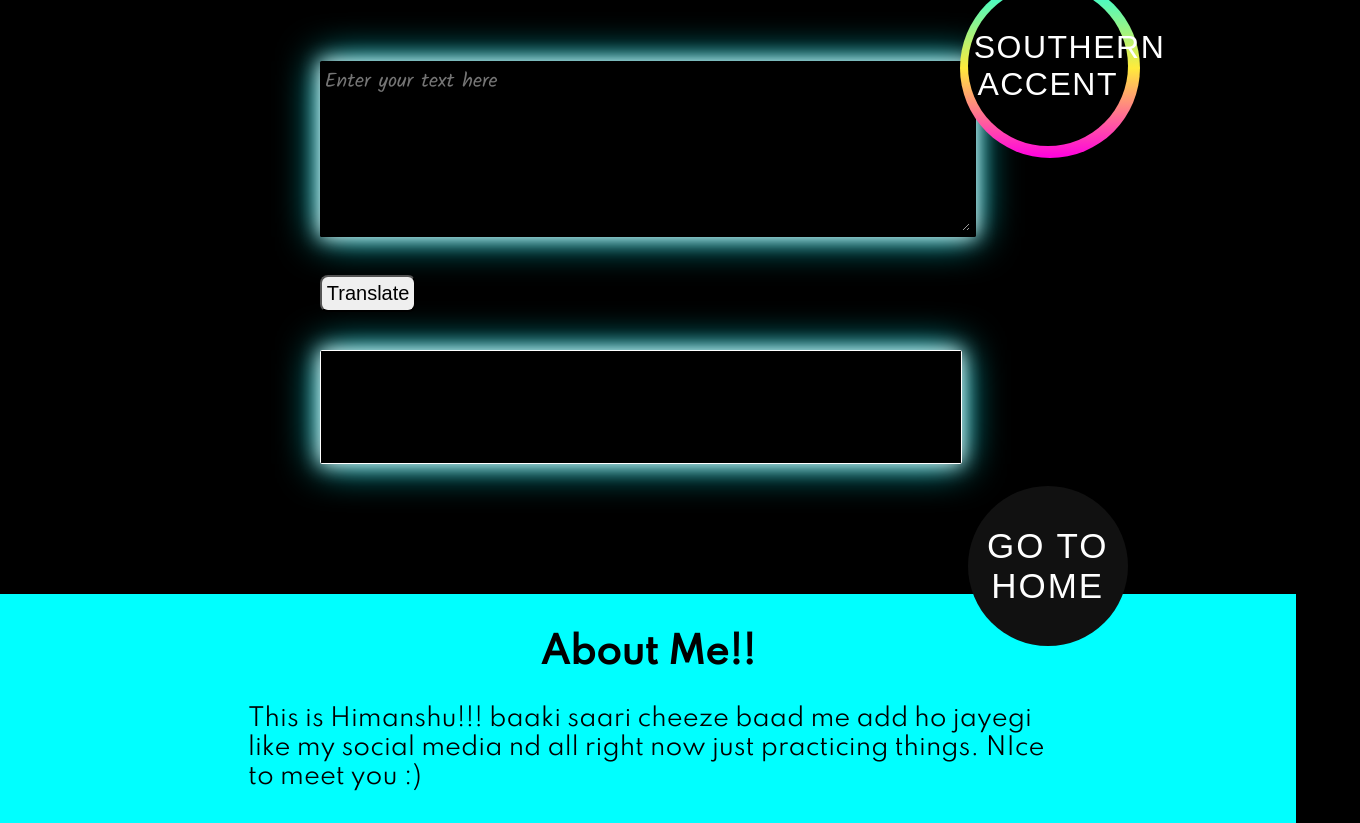
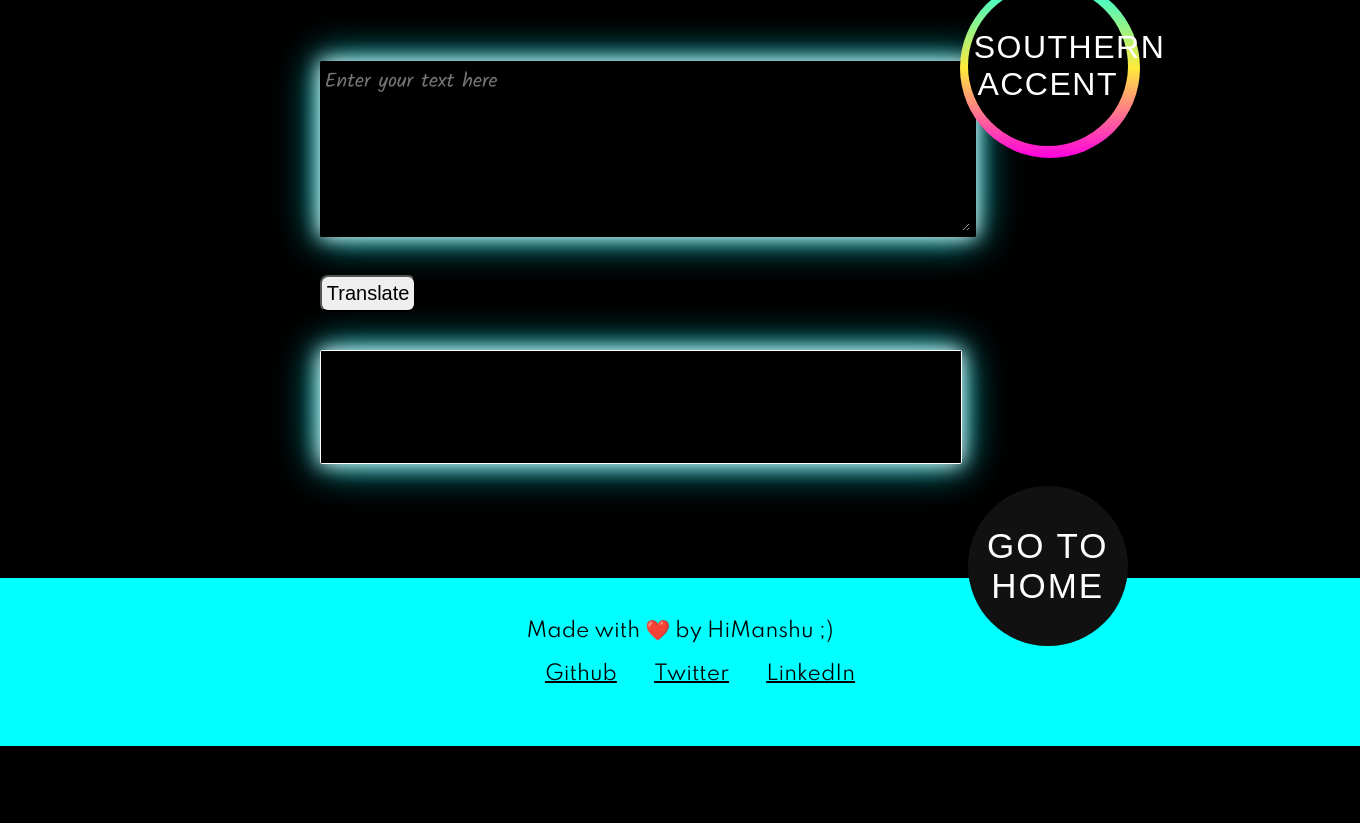
Before and after one commit to 05him/Accent_API, a plain HTML site: page southern.html in a window 1280 px wide. Shown: the part 111-934 px from the top of the page, 1360 px wide, since content can reach past the window. After the commit the page ends 857 px from the top, so only its background shows below. Drawn offline with Linux system fonts and the light colour scheme.

Commit message:
updated footer

```diff
--- a/southern.html
+++ b/southern.html
@@ -1,38 +1,42 @@
 <!DOCTYPE html>
 <html lang="en">
-
   <head>
-    <meta charset="UTF-8">
-    <meta name="viewport" content="width=device-width, initial-scale=1.0">
+    <meta charset="UTF-8" />
+    <meta name="viewport" content="width=device-width, initial-scale=1.0" />
     <title>Southern-accent</title>
-    <link href="style.css" rel="stylesheet">
+    <link href="style.css" rel="stylesheet" />
   </head>
 
   <body>
     <div class="heading-home">The Accent Kit</div>
     <div class="textarea-glow">
-        <textarea id="input" class="text-translate" placeholder="Enter your text here"></textarea>
+      <textarea
+        id="input"
+        class="text-translate"
+        placeholder="Enter your text here"
+      ></textarea>
     </div>
-    <button id="button" class="button-translate">Translate </button>
+    <button id="button" class="button-translate">Translate</button>
 
     <div class="div-output output-glow" id="output"></div>
 
     <div class="button-g">
-
-        <button class="cbuttonn" >Southern accent</button>
-
-
+      <button class="cbuttonn">Southern accent</button>
     </div>
 
     <div class="button-b">
-        <button id="go-to" class="cbutton" >Go to home</button>
+      <button id="go-to" class="cbutton">Go to home</button>
     </div>
 
-    <footer class="footer">
-        <div class="div-footer">
-            <h2>About Me!!</h2>
-            <p>This is Himanshu!!! baaki saari cheeze baad me add ho jayegi like my social media nd all right now just practicing things. NIce to meet you :)</p>
-        </div>
+    <footer>
+      <div>Made with ❤️ by HiManshu ;)</div>
+      <ul>
+        <li><a href="https://github.com/05him">Github</a></li>
+        <li><a href="https://twitter.com/HiManshu_0_">Twitter</a></li>
+        <li>
+          <a href="https://www.linkedin.com/in/himanshu-1212b3200/">LinkedIn</a>
+        </li>
+      </ul>
     </footer>
   </body>
   <script src="southern.js" type="text/javascript"></script>
--- a/style.css
+++ b/style.css
@@ -135,20 +135,21 @@ body {
   color: white;
 }
 
-.footer {
+footer {
+  margin-top: 3rem;
   background-color: aqua;
   color: black;
-  font-size: 14px;
+  font-size: 20px;
   width: 100%;
+  text-align: center;
+  padding: 2.5rem;
 }
-
-.footer h2 {
-  text-align: center;
+footer li {
+  display: inline;
+  margin: 1rem;
 }
-
-.div-footer {
-  max-width: 300px;
-  margin: auto;
+footer a {
+  color: black;
 }
 
 .textarea-glow {
```
Also changed, not shown: asian.html (+20 -18 lines), british.html (+20 -17 lines), german.html (+20 -17 lines), home.html (+9 -9 lines), russian.html (+20 -17 lines). Lines whose indentation alone changed are shown as unchanged.
